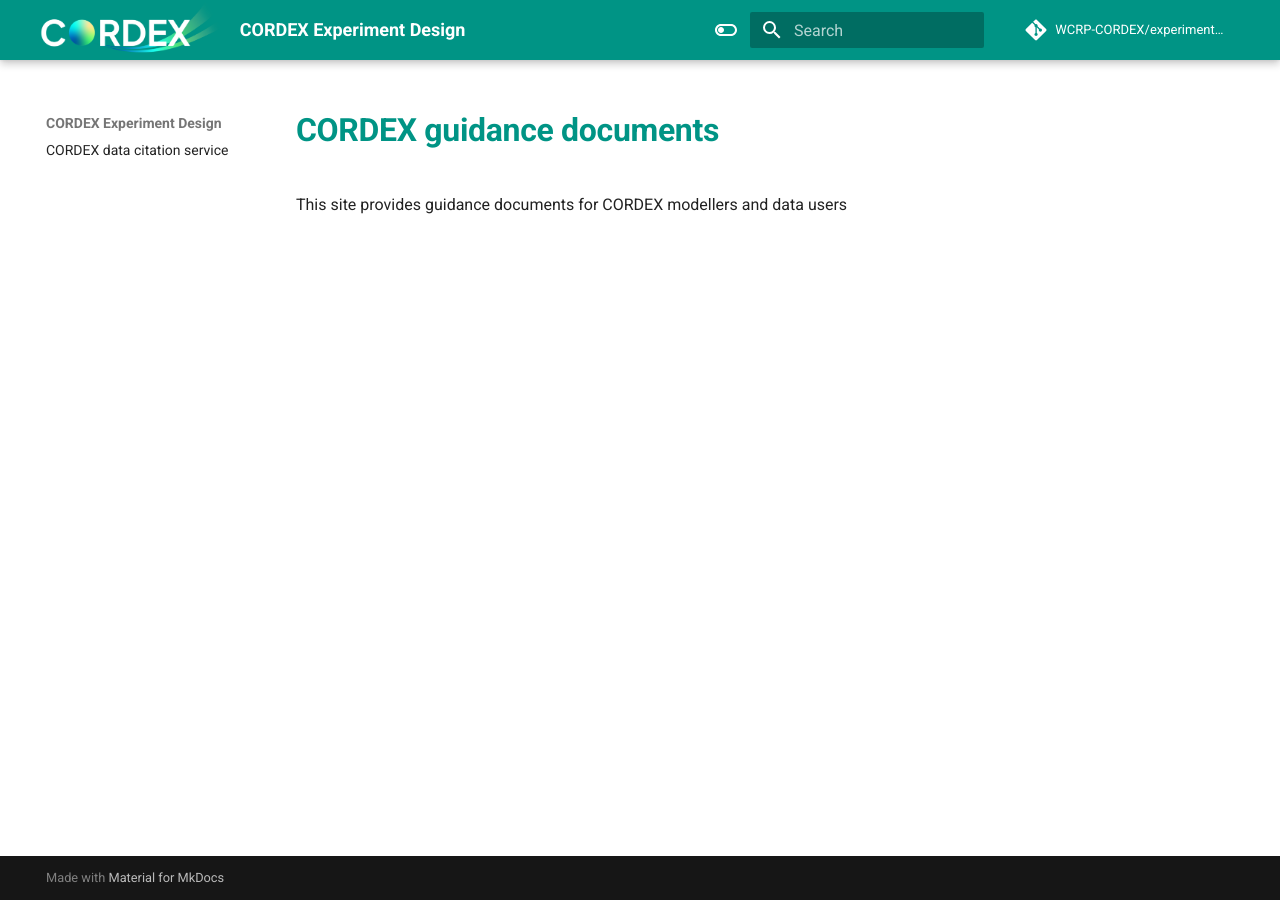
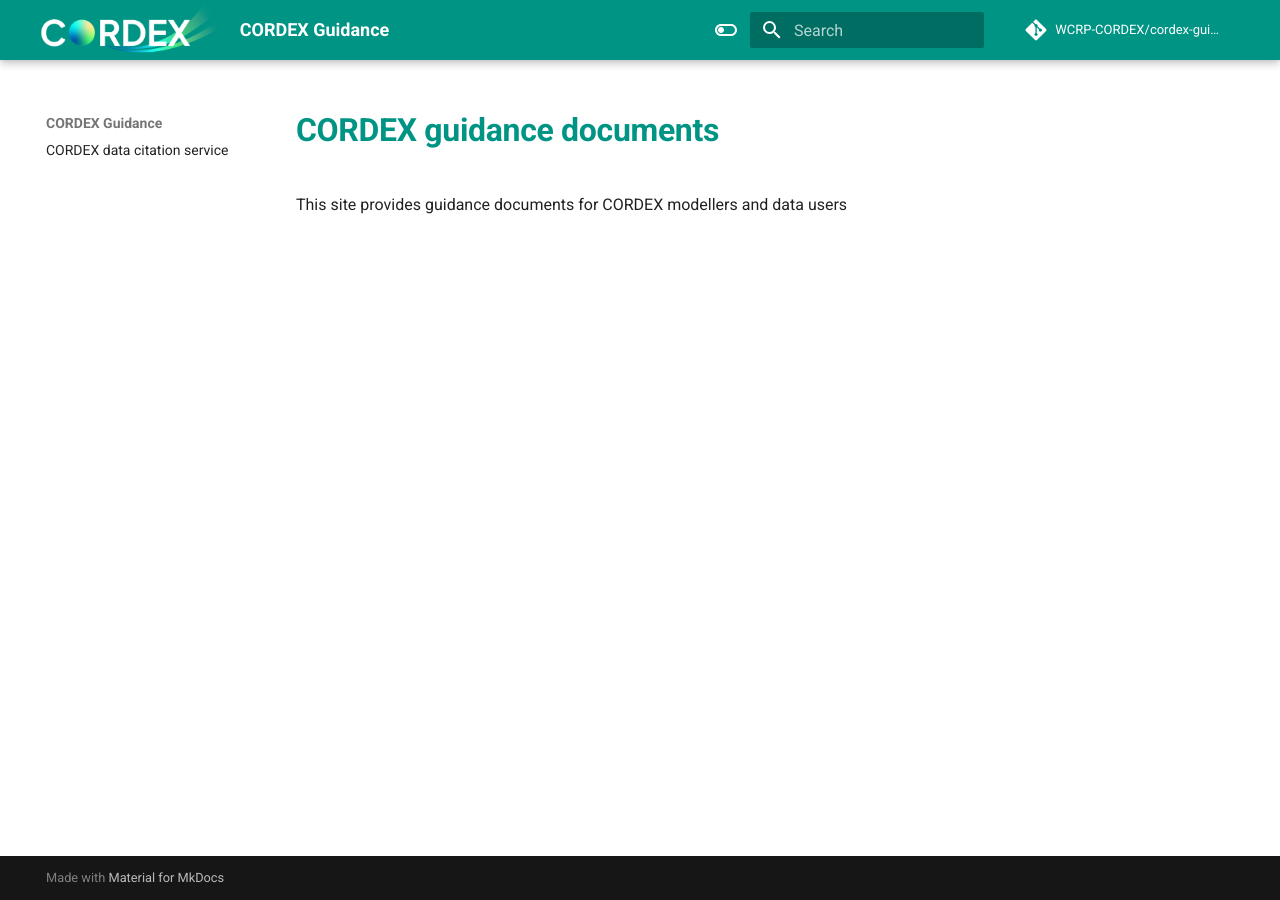
Before and after one commit to WCRP-CORDEX/cordex-guidance, an MkDocs documentation site: the page built from docs/index.md, in a window 1280 px wide. Built offline with MkDocs 1.6.1 and Material for MkDocs 9.7.7, drawn with Linux system fonts in a browser that asks for light colours; comment, search, counter and statistics services are not loaded; the version menu is left out.

Commit message:
Fix site information in mkdocs.yml
There were remnants from the experiment design site that I cloned

```diff
--- a/mkdocs.yml
+++ b/mkdocs.yml
@@ -1,7 +1,7 @@
-site_name: CORDEX Experiment Design
-site_url: https://wcrp-cordex.github.io/experiment-design
-repo_url: https://github.com/WCRP-CORDEX/experiment-design
-repo_name: WCRP-CORDEX/experiment-design
+site_name: CORDEX Guidance
+site_url: https://wcrp-cordex.github.io/cordex-guidance
+repo_url: https://github.com/WCRP-CORDEX/cordex-guidance
+repo_name: WCRP-CORDEX/cordex-guidance
 
 theme:
   name: material
```
